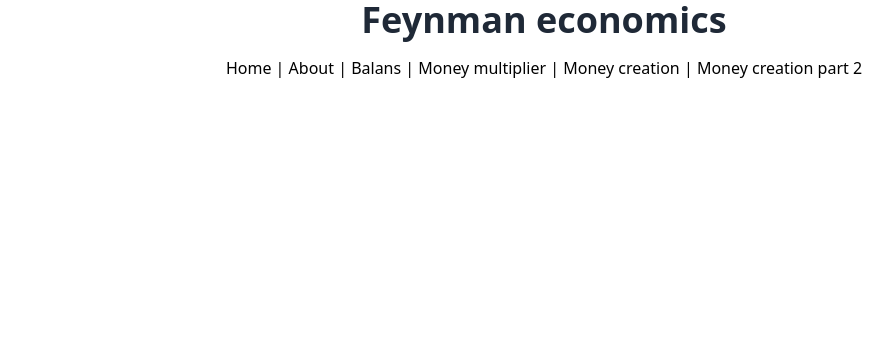
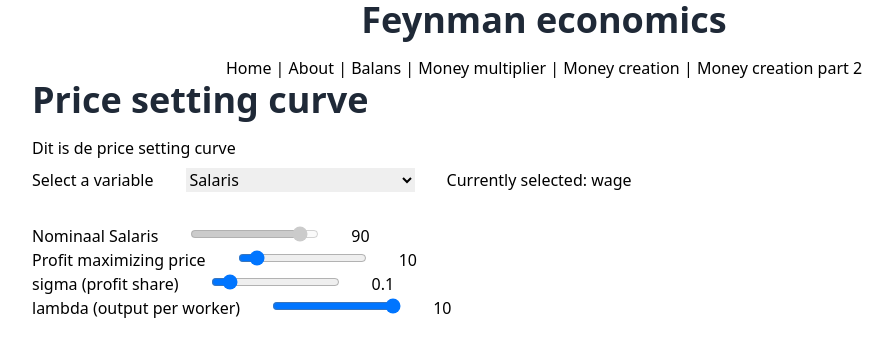
Before and after one commit to jurcello/feynman-economy, a Vue app: page /price-setting-curve in a window 1280 px wide. Shown: the top 356 px of the page, without its empty margins (96-989 px from the left). Built offline with nearby package versions, Linux system fonts and the light colour scheme.

Commit message:
Added test to see if visualisation of a 'complex' formula could work.

```diff
--- /dev/null
+++ b/src/components/VisualizePriceSettingCurve.vue
@@ -0,0 +1,119 @@
+<template>
+  <p>Dit is de price setting curve</p>
+  <div>
+
+    <div class="slider mb-8">
+      <div>Select a variable</div>
+      <div>
+        <select v-model="currentReactable">
+          <option :value="ReactableValue.wage">Salaris</option>
+          <option :value="ReactableValue.price">Profit maximizing price</option>
+          <option :value="ReactableValue.sigma">sigma (profit share)</option>
+          <option :value="ReactableValue.lambda">lambda (output per worker)</option>
+        </select>
+      </div>
+      <div>
+        <span>Currently selected: {{ ReactableValue[currentReactable] }}</span>
+      </div>
+    </div>
+    <div class="slider">
+      <div>Nominaal Salaris</div>
+      <div>
+        <input type="range" v-model="wage" min="0" max="100" step="0.1"
+            :disabled="currentReactable == ReactableValue.wage"
+            @change="calculateNewValues"
+        />
+      </div>
+      <div><span>{{ wage }}</span></div>
+    </div>
+    <div class="slider">
+      <div>Profit maximizing price</div>
+      <div><input type="range" v-model="price" min="0" max="100" step="0.1"
+          :disabled="currentReactable == ReactableValue.price"
+          @change="calculateNewValues"
+      />
+      </div>
+      <div><span>{{ price }}</span></div>
+    </div>
+    <div class="slider">
+      <div>sigma (profit share)</div>
+      <div><input type="range" v-model="sigma" min="0" max="1" step="0.01"
+          :disabled="currentReactable == ReactableValue.sigma"
+          @change="calculateNewValues"
+      />
+      </div>
+      <div><span>{{ sigma }}</span></div>
+    </div>
+    <div class="slider">
+      <div>lambda (output per worker)</div>
+      <div><input type="range" v-model="lambda" min="0" max="10" step="0.01"
+          :disabled="currentReactable == ReactableValue.lambda"
+          @change="calculateNewValues"
+      />
+      </div>
+      <div><span>{{ lambda }}</span></div>
+    </div>
+  </div>
+
+</template>
+
+<script setup lang="ts">
+import {ref, onMounted} from "vue";
+
+enum ReactableValue {
+  wage,
+  price,
+  sigma,
+  lambda,
+}
+
+const wage = ref(10);
+const price = ref(10);
+const sigma = ref(0.1);
+const lambda = ref(10);
+const currentReactable = ref(ReactableValue.wage);
+
+
+const calculateNewValues = () => {
+  switch (currentReactable.value) {
+    case ReactableValue.wage:
+      wage.value = (1 - sigma.value) * lambda.value * price.value;
+      break;
+
+    case ReactableValue.price:
+      price.value = wage.value / ((1 - sigma.value) * lambda.value);
+      break;
+
+    case ReactableValue.sigma:
+      sigma.value = 1 - wage.value / (price.value * lambda.value);
+      break;
+
+    case ReactableValue.lambda:
+      lambda.value = wage.value / (price.value * (1 - sigma.value));
+      break;
+
+  }
+}
+
+
+
+
+onMounted(() => {
+  calculateNewValues();
+});
+</script>
+
+<style scoped>
+.slider {
+  display: flex;
+
+  & div {
+    @apply mx-4;
+
+    &:first-child {
+      @apply ml-0;
+    }
+  }
+
+}
+</style>
--- a/src/router/index.ts
+++ b/src/router/index.ts
@@ -5,6 +5,7 @@ import Balance from "../views/Balance.vue";
 import MoneyMultiplier from "../views/MoneyMultiplier.vue";
 import MoneyCreation from "@/views/MoneyCreation.vue";
 import MoneyCreationPart2 from "@/views/MoneyCreationPart2.vue";
+import PriceSettingCurve from "@/views/PriceSettingCurve.vue";
 
 // Define routes for your app
 const routes = [
@@ -38,6 +39,11 @@ const routes = [
     name: 'MoneyCreationPart2',
     component: MoneyCreationPart2,
   },
+  {
+    path: '/price-setting-curve',
+    name: 'PriceSettingCurve',
+    component: PriceSettingCurve,
+  },
 ];
 
 // Create router instance
--- /dev/null
+++ b/src/views/PriceSettingCurve.vue
@@ -0,0 +1,13 @@
+<template>
+  <h1>Price setting curve</h1>
+<VisualizePriceSettingCurve/>
+</template>
+
+<script setup lang="ts">
+
+import VisualizePriceSettingCurve from "@/components/VisualizePriceSettingCurve.vue";
+</script>
+
+<style scoped>
+
+</style>
```
